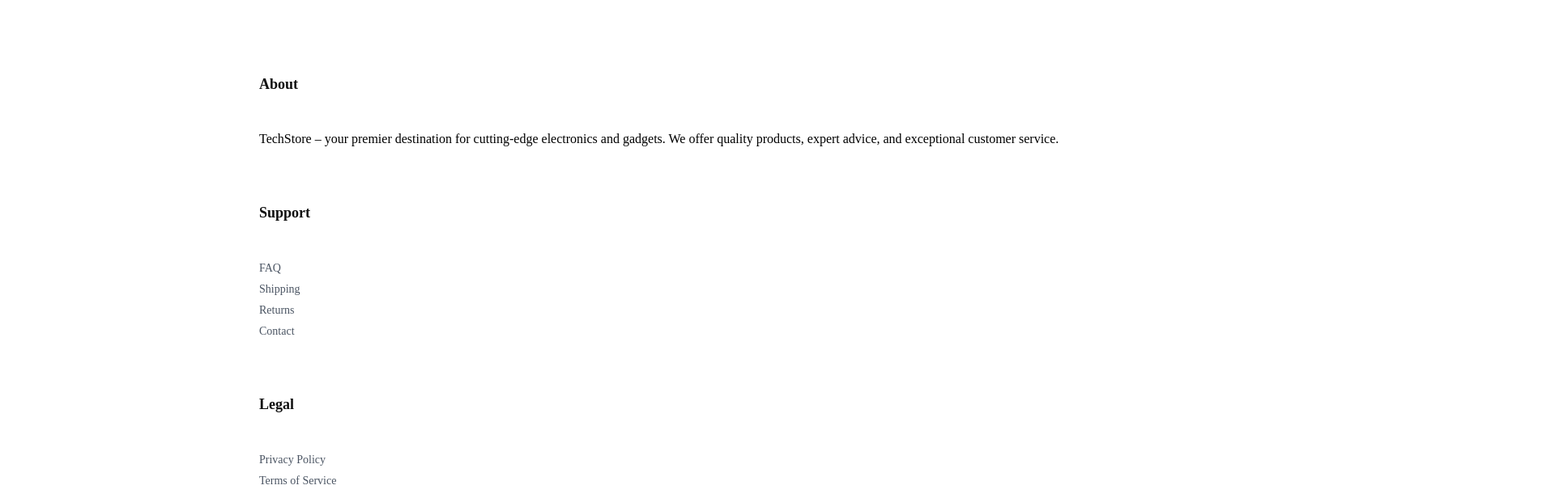
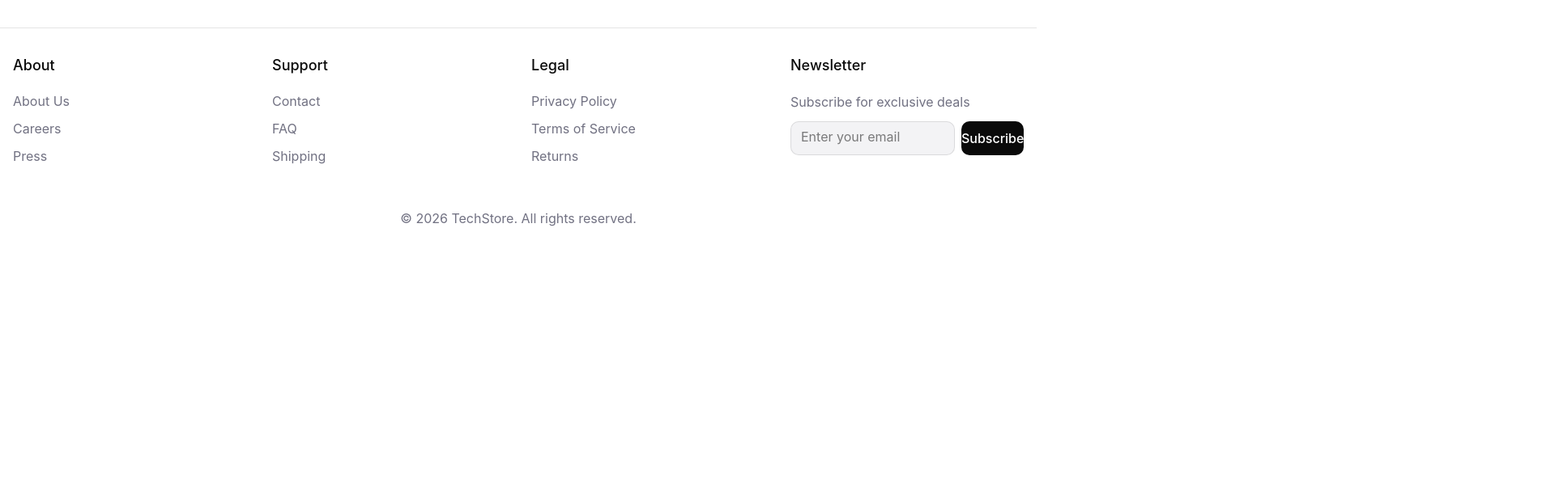
Before and after one commit to Zamchik/Ecommerce, a React (Vite) app: page / in a window 1280 px wide. Shown: the part 1520-2136 px from the top of the page at 81% size, 1920 px wide, since content can reach past the window. After the commit the page ends 1850 px from the top, so only its background shows below. Built offline with nearby package versions, Linux system fonts and the light colour scheme.

Commit message:
Закончил делать footer и начал менять стили под адаптив

```diff
--- a/src/components/Footer/Footer.jsx
+++ b/src/components/Footer/Footer.jsx
@@ -1,78 +1,59 @@
-import styles from './Footer.module.css'
+import { useState } from "react";
+import styles from "./Footer.module.css";
 
-const Footer = () => {
+function Footer() {
+  const [subscribeChange, setSubscribeChange] = useState("");
 
-  const supportLinks = ['FAQ', 'Shipping', 'Returns', 'Contact'];
-  const legalLinks = ['Privacy Policy', 'Terms of Service'];
+  // @ts-ignore
+  const handlerSubscribeChange = (event) => {
+    setSubscribeChange(event.target.value);
+  };
 
   return (
-    <footer className={styles.footer}>
-      <div className={styles.footer_container}>
-        <div className={styles.footer_columns}>
-          {/* Колонка About */}
-          <div className={styles.footer_columns}>
-            <h3 className={styles.footer_title}>About</h3>
-            <p className="footer-about-text">
-              TechStore – your premier destination for cutting-edge electronics and gadgets.
-              We offer quality products, expert advice, and exceptional customer service.
-            </p>
-          </div>
-
-          {/* Колонка Support */}
-          <div className={styles.footer_columns}>
-            <h3 className={styles.footer_title}>Support</h3>
-            <ul className={styles.footer_links}>
-              {supportLinks.map((link) => (
-                <li key={link}>
-                  <a href="#" className={styles.footer_link}>
-                    {link}
-                  </a>
-                </li>
-              ))}
-            </ul>
-          </div>
-
-          {/* Колонка Legal */}
-          <div className={styles.footer_columns}>
-            <h3 className={styles.footer_title}>Legal</h3>
-            <ul className={styles.footer_links}>
-              {legalLinks.map((link) => (
-                <li key={link}>
-                  <a href="#"  className={styles.footer_link}>
-                    {link}
-                  </a>
-                </li>
-              ))}
-            </ul>
-          </div>
-
-          {/* Колонка Newsletter */}
-          <div className={styles.footer_columns}>
-            <h3 className={styles.footer_title}>Newsletter</h3>
-            <form className={styles.footer_newsletter_form} >
+    <footer className={styles.container_footer_and_copyright}>
+      <div className={styles.container_footer}>
+        <div className={styles.footer_column}>
+          <div className={styles.footer_header}>About</div>
+          <div className={styles.footer_item}>About Us</div>
+          <div className={styles.footer_item}>Careers</div>
+          <div className={styles.footer_item}>Press</div>
+        </div>
+        <div className={styles.footer_column}>
+          <div className={styles.footer_header}>Support</div>
+          <div className={styles.footer_item}>Contact</div>
+          <div className={styles.footer_item}>FAQ</div>
+          <div className={styles.footer_item}>Shipping</div>
+        </div>
+        <div className={styles.footer_column}>
+          <div className={styles.footer_header}>Legal</div>
+          <div className={styles.footer_item}>Privacy Policy</div>
+          <div className={styles.footer_item}>Terms of Service</div>
+          <div className={styles.footer_item}>Returns</div>
+        </div>
+        <div className={styles.footer_column}>
+          <div className={styles.footer_header}>Newsletter</div>
+          <form className={styles.footer_subscribe_form}>
+            <label>Subscribe for exclusive deals</label>
+            <div className={styles.container_input_subscribe}>
               <input
-                type="email"
-                placeholder="Your email address"
-                className={styles.footer_input}
-                required
+                value={subscribeChange}
+                onChange={handlerSubscribeChange}
+                type="text"
+                className={styles.input_email}
+                placeholder="Enter your email"
               />
-              <button type="submit" className={styles.footer_button}>
+              <button type="button" className={styles.button_newsletter}>
                 Subscribe
               </button>
-            </form>
-            <p className={styles.footer_newsletter_note}>
-              Get special offers and the latest updates.
-            </p>
-          </div>
+            </div>
+          </form>
         </div>
-
-        {/* Копирайт */}
-        <div className={styles.footer_copyright}>
-          <p>© 2026 TechStore. All rights reserved.</p>
-        </div>
+      </div>
+      <div className={styles.container_copyright}>
+        © 2026 TechStore. All rights reserved.
       </div>
     </footer>
   );
-};
+}
 
 export default Footer;
--- a/src/components/Footer/Footer.module.css
+++ b/src/components/Footer/Footer.module.css
@@ -1,133 +1,105 @@
-/* Сброс базовых отступов для списков */
-.footer ul {
-  margin: 0;
-  padding: 0;
-  list-style: none;
-}
-
-.footer {
-  width: 1920px;
-  height: 281px;
-  border-top-width: 1px;
-  padding-top: 1px;
-  padding-right: 247.5px;
-  padding-left: 247.5px;
-}
-
-.footer_container {
-  max-width: 1280px;
-  margin: 0 auto;
+.container_footer_and_copyright {
+  display: flex;
+  flex-direction: column;
+  min-height: 0;
   width: 100%;
 }
 
-.footer_columns {
-  display: grid;
-  grid-template-columns: 1fr;
-  gap: 2rem;
-  margin-bottom: 2.5rem;
+.container_copyright {
+  font-family: 'Inter', sans-serif;
+  font-weight: 400;
+  font-size: 16px;
+  line-height: 24px;
+  letter-spacing: 0px;
+  text-align: center;
+  color: #717182;
+  padding: 3rem 0;
 }
 
-/* @media (min-width: 640px) {
-  .footer-columns {
-    grid-template-columns: repeat(2, 1fr);
-  }
+.container_footer {
+  display: flex;
+  flex-direction: row;
+  justify-content: center;
+  border-top: 1px solid rgba(0, 0, 0, 0.1);
+  width: 100%;
+  flex-shrink: 0;
 }
 
-@media (min-width: 1024px) {
-  .footer-columns {
-    grid-template-columns: repeat(4, 1fr);
-  }
-} */
-
-.footer_title {
-  font-size: 1.125rem;
-  font-weight: 600;
-  margin: 0 0 1rem 0;
-  color: #111111;
+.footer_column {
+  display: flex;
+  flex-direction: column;
+  width: 320px;
+  padding-top: 26px;
 }
 
-.footer_about_text {
-  font-size: 0.875rem;
-  line-height: 1.5;
-  color: #4b5563;
+.footer_header {
+  font-family: 'Inter', sans-serif;
+  font-weight: 500;
+  font-size: 18px;
+  line-height: 27px;
+  letter-spacing: 0px;
+  color: #0A0A0A;
+  margin: 6px 16px 14px;
+}
+
+.footer_item {
+  font-family: 'Inter', sans-serif;
+  font-weight: 400;
+  font-size: 16px;
+  line-height: 24px;
+  letter-spacing: 0px;
+  color: #717182;
+  margin: 5px 16px 5px;
+}
+
+.footer_subscribe_form {
+  font-family: 'Inter', sans-serif;
+  font-size: 16px;
+  font-weight: 400;
+  line-height: 24px;
+  letter-spacing: 0px;
+  color: #717182;
+  margin: 6px 16px 6px;
+}
+
+.container_input_subscribe {
+  display: flex;
+  flex-direction: row;
   margin: 0;
 }
 
-.footer_links {
-  display: flex;
-  flex-direction: column;
-  gap: 0.5rem;
+.input_email {
+  border: 1px solid rgba(0, 0, 0, 0.1);
+  border-radius: 10px;
+  color: #000000;
+  background-color: #F3F3F5;
+  width: 231px;
+  height: 42px;
+  margin-top: 12px;
+  margin-right: 4px;
+  padding: 8px 12px;
 }
 
-.footer_link {
-  font-size: 0.875rem;
-  color: #4b5563;
-  text-decoration: none;
-  transition: color 0.2s ease;
-  cursor: pointer;
+.input_email::placeholder {
+  font-size: 16px;
+  font-family: 'Inter', sans-serif;
+  color: rgba(0, 0, 0, 0.5);
 }
 
-.footer_link:hover {
-  color: #000000;
-  text-decoration: underline;
+.button_newsletter {
+  font-family: 'Inter', sans-serif;
+  font-weight: 500;
+  font-size: 16px;
+  line-height: 24px;
+  letter-spacing: 0px;
+  text-align: center;
+  border: none;
+  border-radius: 10px;
+  color: #FFFFFF;
+  background-color: #0A0A0A;
+  width: 110px;
+  height: 42px;
+  font-size: 16px;
+  cursor: pointer;
+  margin: 12px 4px;
 }
-
-.footer_newsletter_form {
-  display: flex;
-  flex-direction: column;
-  gap: 0.75rem;
-  margin-bottom: 0.75rem;
-}
-
-/* @media (min-width: 480px) {
-  .footer-newsletter-form {
-    flex-direction: row;
-  }
-} */
-
-.footer_input {
-  flex: 1;
-  padding: 0.6rem 1rem;
-  border: 1px solid #d1d5db;
-  border-radius: 0.375rem;
-  font-size: 0.875rem;
-  background-color: #ffffff;
-  transition: border-color 0.2s;
-}
-
-.footer_input:focus {
-  outline: none;
-  border-color: #000000;
-  box-shadow: 0 0 0 2px rgba(0, 0, 0, 0.05);
-}
-
-.footer_button {
-  background-color: #000000;
-  color: white;
-  border: none;
-  border-radius: 0.375rem;
-  padding: 0.6rem 1.25rem;
-  font-size: 0.875rem;
-  font-weight: 500;
-  cursor: pointer;
-  transition: background-color 0.2s;
-}
-
-.footer_button:hover {
-  background-color: #333333;
-}
-
-.footer_newsletter_note {
-  font-size: 0.75rem;
-  color: #6b7280;
-  margin: 0;
-}
-
-.footer_copyright {
-  border-top: 1px solid #eaeaea;
-  padding-top: 1.5rem;
-  text-align: center;
-  font-size: 0.75rem;
-  color: #6b7280;
-  margin-top: 0.5rem;
-}
--- a/src/components/Header/Header.module.css
+++ b/src/components/Header/Header.module.css
@@ -3,8 +3,8 @@
     flex-direction: row;
     align-items: center;
     justify-content: space-between;
-    width: 1920px;
-    height: 65px;
+    width: 100%;
+    min-height: 65px;
     background-color: #ffffff;
     border-bottom: 1px solid rgba(0, 0, 0, 0.1);
     padding: 0 24px;
--- a/src/components/Header/Navigation/ButtonTechStore.module.css
+++ b/src/components/Header/Navigation/ButtonTechStore.module.css
@@ -5,6 +5,6 @@
     line-height: 32px;
     letter-spacing: -0.6px;
     text-align: center;
-  width: 113px;
-  height: 32px;
+    white-space: nowrap;
+    /* убираем фиксированные ширину/высоту */
 }
--- a/src/components/ShopContent/ShopContent.module.css
+++ b/src/components/ShopContent/ShopContent.module.css
@@ -2,7 +2,9 @@
     display: flex;
     flex-direction: row;
     width: 100%;
-    height: 1500px;
     gap: 24px;
     padding: 32px;
+    flex: 1;
+    min-height: 0;               /* Важно! Позволяет потомкам использовать высоту корректно */
+    align-items: stretch;
 }
--- a/src/components/ShopContent/Sidebar/PriceRange/PriceRange.jsx
+++ b/src/components/ShopContent/Sidebar/PriceRange/PriceRange.jsx
@@ -5,10 +5,12 @@ const PriceRange = () => {
   const [minPrice, setMinPrice] = useState("0");
   const [maxPrice, setMaxPrice] = useState("5000");
 
+  // @ts-ignore
   const handlerMinChange = (event) => {
     setMinPrice(event.target.value);
   };
 
+  // @ts-ignore
   const handlerMaxChange = (event) => {
     setMaxPrice(event.target.value);
   };
--- a/src/pages/Home.jsx
+++ b/src/pages/Home.jsx
@@ -7,7 +7,9 @@ const Home = () => {
   return (
     <div className={styles.container_home}>
       <Header />
-      <ShopContent />
+      <main>
+        <ShopContent />
+      </main>
       <Footer />
     </div>
   );
--- a/src/pages/Home.module.css
+++ b/src/pages/Home.module.css
@@ -1,7 +1,13 @@
 .container_home {
     display: flex;
     flex-direction: column;
+    min-height: 100vh;
     width: 100%;
-    height: auto;
-    gap: 24px;
 }
+
+.container_home > main {
+    flex: 1 0 auto;
+    display: flex;
+    flex-direction: column;
+    min-height: 0;
+}
```
Also changed, not shown: src/components/Header/Navigation/Navigation.module.css (+31 -20 lines), src/components/ShopContent/ProductCatalog/ProductCatalog.module.css (+10 -5 lines). Lines whose indentation alone changed are shown as unchanged.
